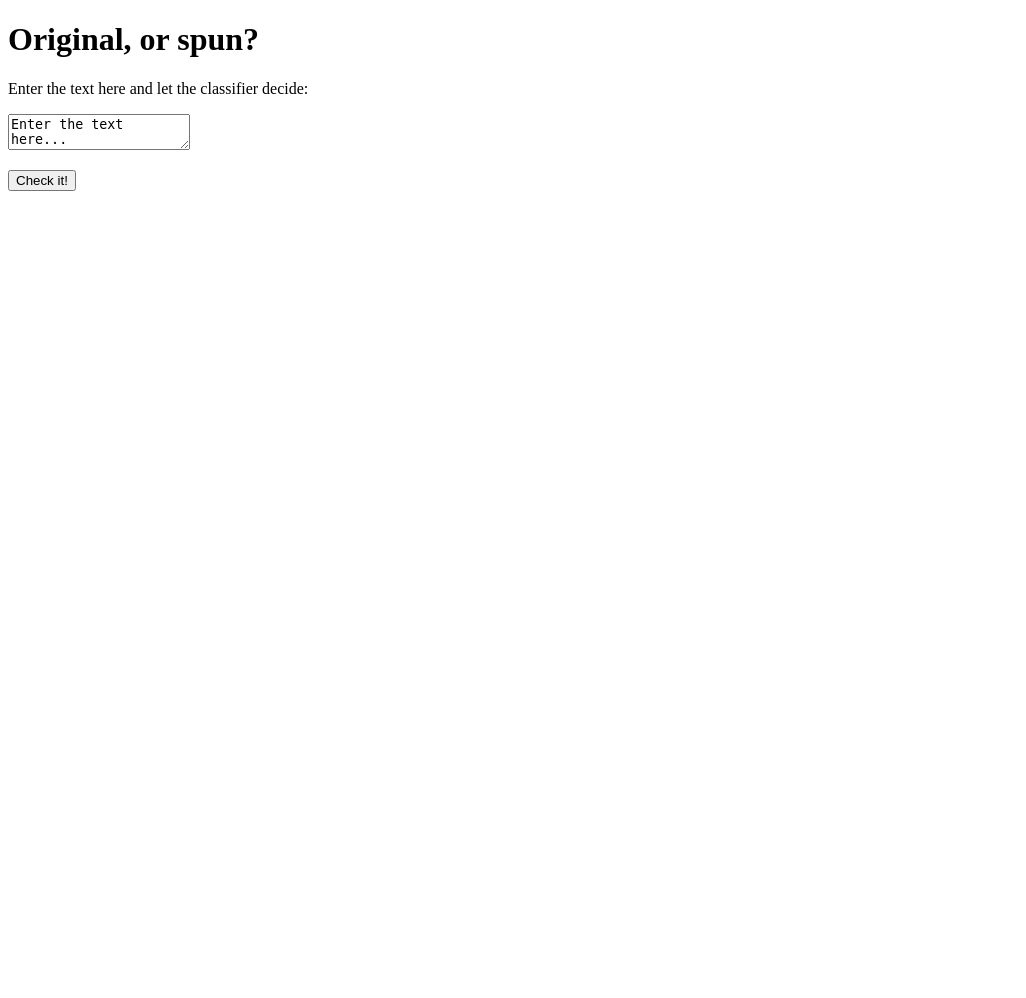
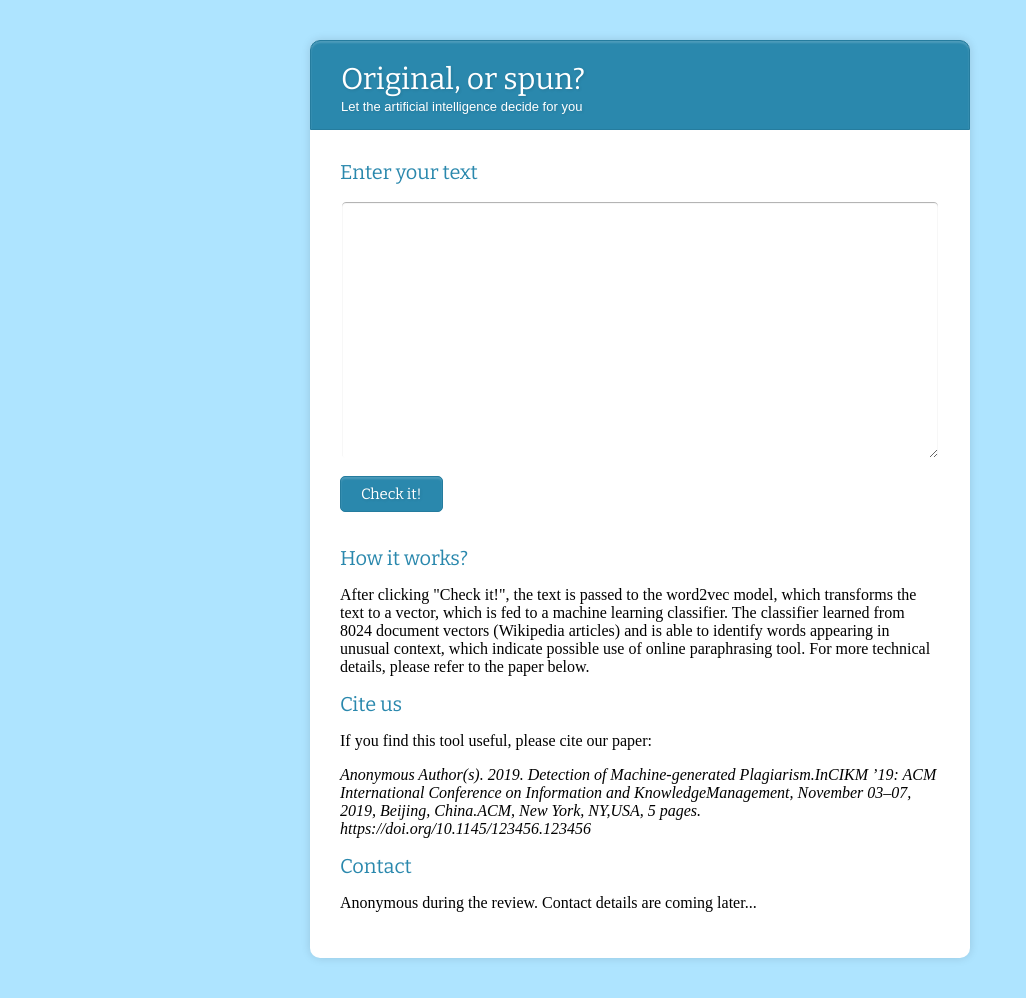
Before and after one commit to gipplab/docker-original-or-spun, a Flask app: page / in a window 1280 px wide. Shown: the whole page, without its empty margins (0-1026 px from the left). Before the commit the page ends 191 px from the top, so only its background shows below. Run offline with Flask 2, Linux system fonts and the light colour scheme; parts of the project's set-up code (start-up, migrations or seed data) failed here and were passed over.

Commit message:
Main page visual style

```diff
--- a/src/templates/main_page.html
+++ b/src/templates/main_page.html
@@ -3,13 +3,153 @@
 <head>
     <meta charset="UTF-8">
     <title>Title</title>
+    <link href='http://fonts.googleapis.com/css?family=Bitter' rel='stylesheet' type='text/css'>
+<style type="text/css">
+body{
+	background:#AEE4FF;
+}
+.form-style-10{
+	max-width:600px;
+	padding:30px;
+	margin:40px auto;
+	background: #FFF;
+	border-radius: 10px;
+	-webkit-border-radius:10px;
+	-moz-border-radius: 10px;
+	box-shadow: 0px 0px 10px rgba(0, 0, 0, 0.13);
+	-moz-box-shadow: 0px 0px 10px rgba(0, 0, 0, 0.13);
+	-webkit-box-shadow: 0px 0px 10px rgba(0, 0, 0, 0.13);
+}
+.form-style-10 .inner-wrap{
+	padding: 30px;
+	background: #F8F8F8;
+	border-radius: 6px;
+	margin-bottom: 15px;
+}
+.form-style-10 h1{
+	background: #2A88AD;
+	padding: 20px 30px 15px 30px;
+	margin: -30px -30px 30px -30px;
+	border-radius: 10px 10px 0 0;
+	-webkit-border-radius: 10px 10px 0 0;
+	-moz-border-radius: 10px 10px 0 0;
+	color: #fff;
+	text-shadow: 1px 1px 3px rgba(0, 0, 0, 0.12);
+	font: normal 30px 'Bitter', serif;
+	-moz-box-shadow: inset 0px 2px 2px 0px rgba(255, 255, 255, 0.17);
+	-webkit-box-shadow: inset 0px 2px 2px 0px rgba(255, 255, 255, 0.17);
+	box-shadow: inset 0px 2px 2px 0px rgba(255, 255, 255, 0.17);
+	border: 1px solid #257C9E;
+}
+.form-style-10 h1 > span{
+	display: block;
+	margin-top: 2px;
+	font: 13px Arial, Helvetica, sans-serif;
+}
+.form-style-10 label{
+	display: block;
+	font: 13px Arial, Helvetica, sans-serif;
+	color: #888;
+	margin-bottom: 15px;
+}
+.form-style-10 input[type="text"],
+.form-style-10 input[type="date"],
+.form-style-10 input[type="datetime"],
+.form-style-10 input[type="email"],
+.form-style-10 input[type="number"],
+.form-style-10 input[type="search"],
+.form-style-10 input[type="time"],
+.form-style-10 input[type="url"],
+.form-style-10 input[type="password"],
+.form-style-10 textarea,
+.form-style-10 select {
+	display: block;
+	box-sizing: border-box;
+	-webkit-box-sizing: border-box;
+	-moz-box-sizing: border-box;
+	width: 100%;
+	padding: 8px;
+	border-radius: 6px;
+	-webkit-border-radius:6px;
+	-moz-border-radius:6px;
+	border: 2px solid #fff;
+	box-shadow: inset 0px 1px 1px rgba(0, 0, 0, 0.33);
+	-moz-box-shadow: inset 0px 1px 1px rgba(0, 0, 0, 0.33);
+	-webkit-box-shadow: inset 0px 1px 1px rgba(0, 0, 0, 0.33);
+}
+
+.form-style-10 .section{
+	font: normal 20px 'Bitter', serif;
+	color: #2A88AD;
+	margin-bottom: 5px;
+}
+.form-style-10 .section span {
+	background: #2A88AD;
+	padding: 5px 10px 5px 10px;
+	position: absolute;
+	border-radius: 50%;
+	-webkit-border-radius: 50%;
+	-moz-border-radius: 50%;
+	border: 4px solid #fff;
+	font-size: 14px;
+	margin-left: -45px;
+	color: #fff;
+	margin-top: -3px;
+}
+.form-style-10 input[type="button"],
+.form-style-10 input[type="submit"]{
+	background: #2A88AD;
+	padding: 8px 20px 8px 20px;
+	border-radius: 5px;
+	-webkit-border-radius: 5px;
+	-moz-border-radius: 5px;
+	color: #fff;
+	text-shadow: 1px 1px 3px rgba(0, 0, 0, 0.12);
+	font: normal 30px 'Bitter', serif;
+	-moz-box-shadow: inset 0px 2px 2px 0px rgba(255, 255, 255, 0.17);
+	-webkit-box-shadow: inset 0px 2px 2px 0px rgba(255, 255, 255, 0.17);
+	box-shadow: inset 0px 2px 2px 0px rgba(255, 255, 255, 0.17);
+	border: 1px solid #257C9E;
+	font-size: 15px;
+}
+.form-style-10 input[type="button"]:hover,
+.form-style-10 input[type="submit"]:hover{
+	background: #2A6881;
+	-moz-box-shadow: inset 0px 2px 2px 0px rgba(255, 255, 255, 0.28);
+	-webkit-box-shadow: inset 0px 2px 2px 0px rgba(255, 255, 255, 0.28);
+	box-shadow: inset 0px 2px 2px 0px rgba(255, 255, 255, 0.28);
+}
+.form-style-10 .privacy-policy{
+	float: right;
+	width: 250px;
+	font: 12px Arial, Helvetica, sans-serif;
+	color: #4D4D4D;
+	margin-top: 10px;
+	text-align: right;
+}
+
+</style>
 </head>
 <body>
-    <h1>Original, or spun?</h1>
+<div class="form-style-10">
+    <h1>Original, or spun?<span>Let the artificial intelligence decide for you</span></h1>
     <form action = "http://localhost:5000/classify" method = "post">
-         <p>Enter the text here and let the classifier decide:</p>
-         <p><textarea name = "text" />Enter the text here...</textarea></p>
+         <div class="section">Enter your text</div>
+         <p><textarea rows="16" name = "text" /></textarea></p>
          <p><input type = "submit" value = "Check it!" /></p>
+         <br/>
+         <div class="section">How it works?</div>
+         <p>After clicking "Check it!", the text is passed to the word2vec model, which transforms the text to a vector,
+             which is fed to a machine learning classifier. The classifier learned from 8024 document vectors
+             (Wikipedia articles) and is able to identify words appearing in unusual context, which indicate possible use of
+              online paraphrasing tool. For more technical details, please refer to the paper below.</p>
+         <div class="section">Cite us</div>
+         <p>If you find this tool useful, please cite our paper:</p>
+        <p><i>Anonymous Author(s). 2019. Detection of Machine-generated Plagiarism.InCIKM ’19: ACM International Conference on Information and KnowledgeManagement, November 03–07, 2019, Beijing, China.ACM, New York, NY,USA, 5 pages. https://doi.org/10.1145/123456.123456</i></p>
+         <div class="section">Contact</div>
+        <p>Anonymous during the review. Contact details are coming later...</p>
+
     </form>
+</div>
 </body>
 </html>
```
